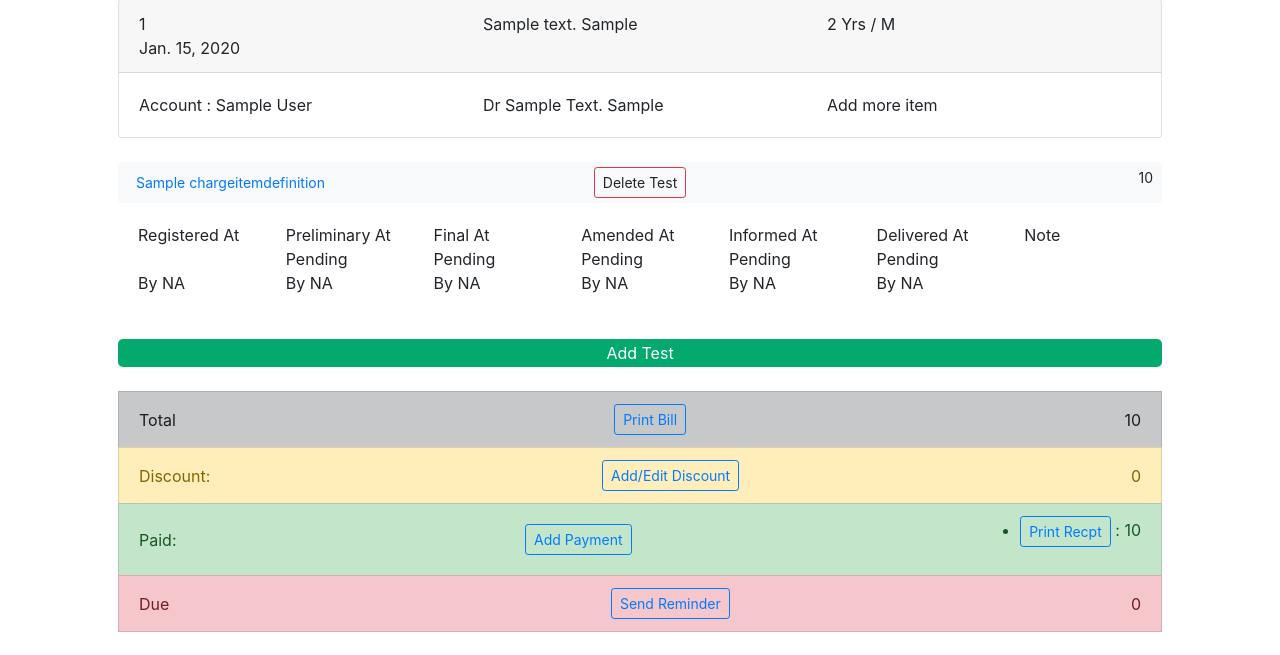
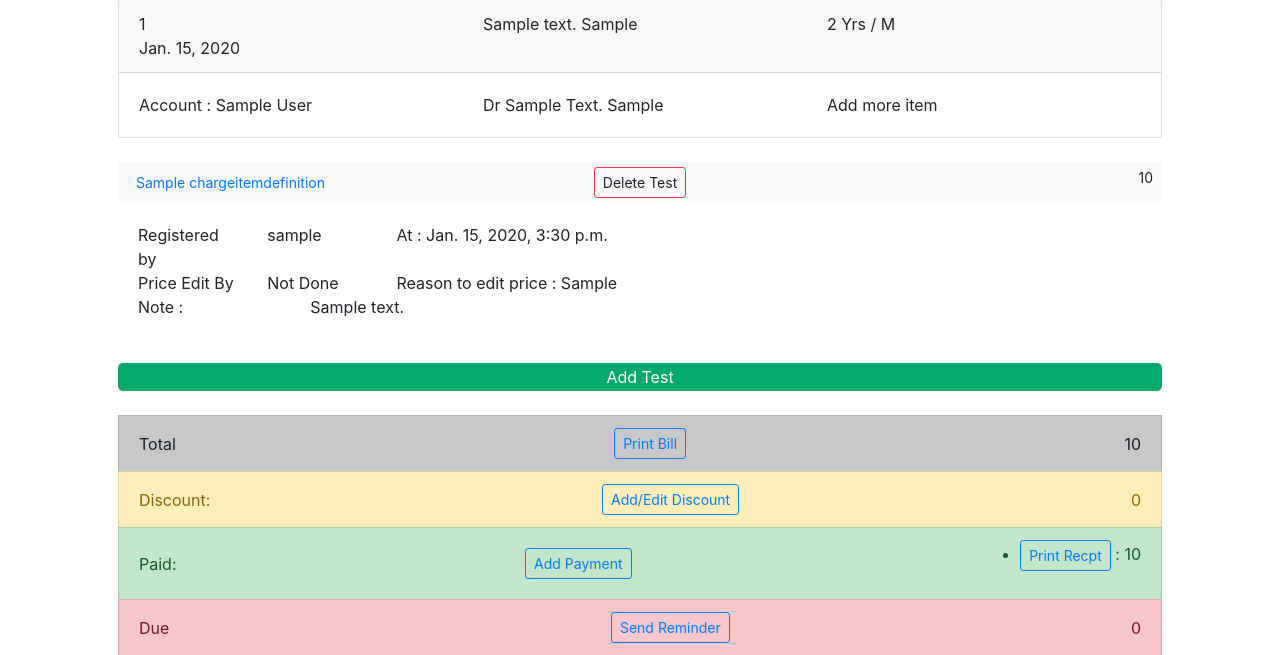
Before and after one commit to bijupat/softlab, a Django app: page /encounter/1/ in a window 1280 px wide, after a click that opens the changed part. Shown: the part 125-780 px from the top of the page. Run offline with Django 3.2, Linux system fonts and the light colour scheme; a user stored in the database is signed in; tables that the repository leaves empty hold one stand-in row (values such as "Sample post"); parts of the project's set-up code (start-up, migrations or seed data) failed here and were passed over; some libraries are stand-ins or nearby versions.

Commit message:
delete test  improved
data set property
event . target . id property
used

```diff
--- a/labsys/static/labsys/encounter.js
+++ b/labsys/static/labsys/encounter.js
@@ -55,10 +55,12 @@
 
             element.addEventListener("click", function(event){
 
-                //event.preventDefault();
-                testid = this.previousElementSibling.innerHTML;
-                test = this.previousElementSibling.previousElementSibling.innerHTML;
-                testprice = this.nextElementSibling.innerHTML;
+                event.preventDefault();
+                // acessing chargeitem id from html element ID
+                testid = event.target.id
+                // acecssing data from html element data set properties
+                test = event.target.dataset.title
+                testprice = event.target.dataset.price
                 previous_total = document.querySelector('#totalamount').innerHTML
                 previous_due = document.querySelector('#due').innerHTML
 
@@ -71,7 +73,12 @@
                     //console.log(typeof(testname));
                     //console.log(this.parentElement.innerHTML);
                     // delete li element which is parent to this delete button
-                    this.parentElement.parentElement.parentElement.parentElement.parentElement.remove();
+                    document.querySelector(`#heading${testid}`).remove();
+                    document.querySelector(`#collapse${testid}`).remove();
+                    // delete from report edit and delelte a row with this test
+                    document.querySelector(`#c_report_${testid}`).remove();
+
+                    //this.parentElement.parentElement.parentElement.parentElement.parentElement.remove();
                     //console.log(document.querySelector('#totalamount').innerHTML)
                     //update new total to html
                     document.querySelector('#totalamount').innerHTML=previous_total - testprice
--- a/labsys/templates/labsys/encounter.html
+++ b/labsys/templates/labsys/encounter.html
@@ -58,41 +58,30 @@
   <div id="heading{{chargeItem.id}}">
       <button class="btn btn-light btn-sm btn-block" type="button" data-toggle="collapse" data-target="#collapse{{chargeItem.id}}" aria-expanded="false" aria-controls="collapse{{chargeItem.id}}">
           <div class="row row-cols-auto">
-              <div class="col" align="left"><a href={% url 'labsys:chargeitemdataedit' chargeItem.id %} class="btn btn-link btn-sm">{{chargeItem.definitionCanonical.title}}</a></div>
-              <div class="col"><span  style="display: none" >{{chargeItem.definitionCanonical.title}}</span><span  style="display: none" >{{chargeItem.id}}</span><a class="btn btn-outline-danger btn-sm deletetest">Delete Test</a><span  style="display: none" >{{chargeItem.priceOverride}}</span></div>
+              <div class="col" align="left"><a href={% url 'labsys:chargeitemdataedit' chargeItem.id %}  class="btn btn-link btn-sm">{{chargeItem.definitionCanonical.title}}</a></div>
+              <!--data set properties adde to element that can be acessed in java script-->
+              <div class="col"><a id = "{{chargeItem.id}}" data-price="{{chargeItem.priceOverride}}" data-title="{{chargeItem.definitionCanonical.title}}" class="btn btn-outline-danger btn-sm deletetest">Delete Test</a></div>
               <div class="col" align="right">{{chargeItem.priceOverride}}</span></div>
           </div>
       </button>
   </div>
+
   <div id="collapse{{chargeItem.id}}" class="collapse" aria-labelledby="heading{{chargeItem.id}}" data-parent="#accordionExample">
       <div class="card-body">
           <div class="row row-cols-auto">
-              <div class="col">Registered At </div>
-              <div class="col">Preliminary At</div>
-              <div class="col">Final At </div>
-              <div class="col"> Amended At</div>
-              <div class="col"> Informed At</div>
-              <div class="col"> Delivered At</div>
-              <div class="col">Note </div>
+              <div class="col">Registered by</div>
+              <div class="col"> {{chargeItem.enterer}} </div>
+              <div class="col-9">At : {{chargeItem.occurrenceDateTime}} </div>
           </div>
           <div class="row row-cols-auto">
-              <div class="col">{{ob.timedate}}</div>
-              <div class="col">{{ob.prelimnary_timedate|default:"Pending"}}</div>
-              <div class="col">{{ob.final_timedate|default:"Pending"}}</div>
-              <div class="col">{{ob.amended_timedate|default:"Pending"}}</div>
-              <div class="col">{{ob.informed_timedate|default:"Pending"}}</div>
-              <div class="col">{{ob.delivered_timedate|default:"Pending"}}</div>
-              <div class="col">{{ob.note}} </div>
+              <div class="col">Price Edit By</div>
+              <div class="col">{{chargeItem.priceoverrideby|default:"Not Done"}}</div>
+              <div class="col-9">Reason to edit price : {{chargeItem.overrideReason|default:"NA"}}</div>
           </div>
           <div class="row row-cols-auto">
-              <div class="col">By {{chargeitem.enterer|default:"NA"}}</div>
-              <div class="col">By {{ob.prelimnary_by|default:"NA"}}</div>
-              <div class="col">By {{ob.final_by|default:"NA"}}</div>
-              <div class="col">By {{ob.amended_by|default:"NA"}}</div>
-              <div class="col">By {{ob.informed_by|default:"NA"}}</div>
-              <div class="col">By {{ob.delivered_by|default:"NA"}}</div>
-              <div class="col">  </div>
-          </div>
+            <div class="col">Note : </div>
+            <div class="col-10">{{chargeItem.note|default:""}} </div>
+        </div>
       </div>
   </div>
 </div>
@@ -184,7 +173,7 @@ No Test Listed.
       </thead>
       <tbody>
           {% for c in chargeItems %}
-              <tr>
+              <tr id ="c_report_{{c.id}}">
                   <td scope="col">{{c.definitionCanonical.title}}</td>
                   <td scope="col"><a href={% url 'labsys:chargeitem' c.id 'edit' %} role="button" class="btn btn-outline-primary btn-sm">Edit</a></td>
                   <td scope="col"><a href={% url 'labsys:chargeitem' c.id 'view' %} role="button" class="btn btn-outline-primary btn-sm">View</a></td>
```
